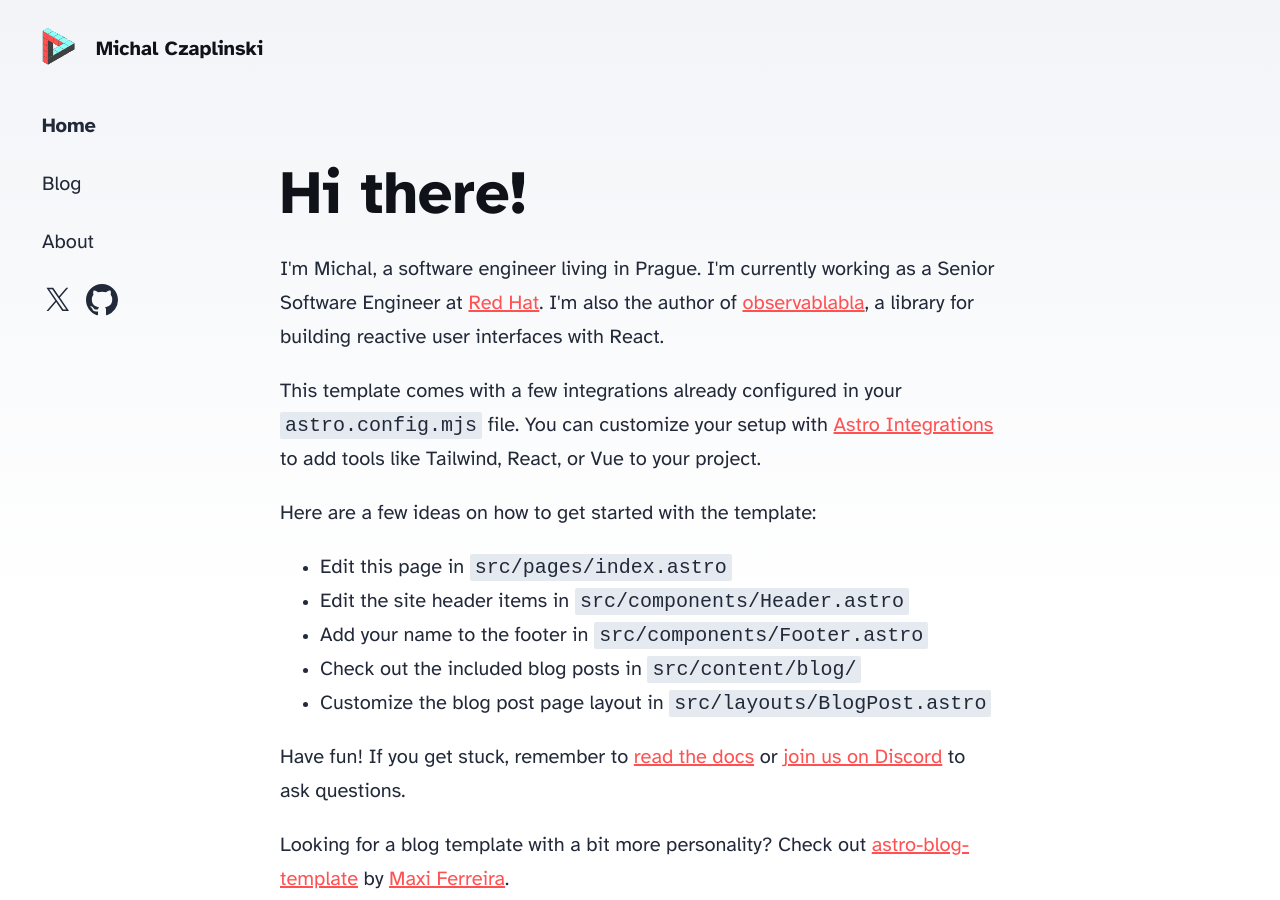
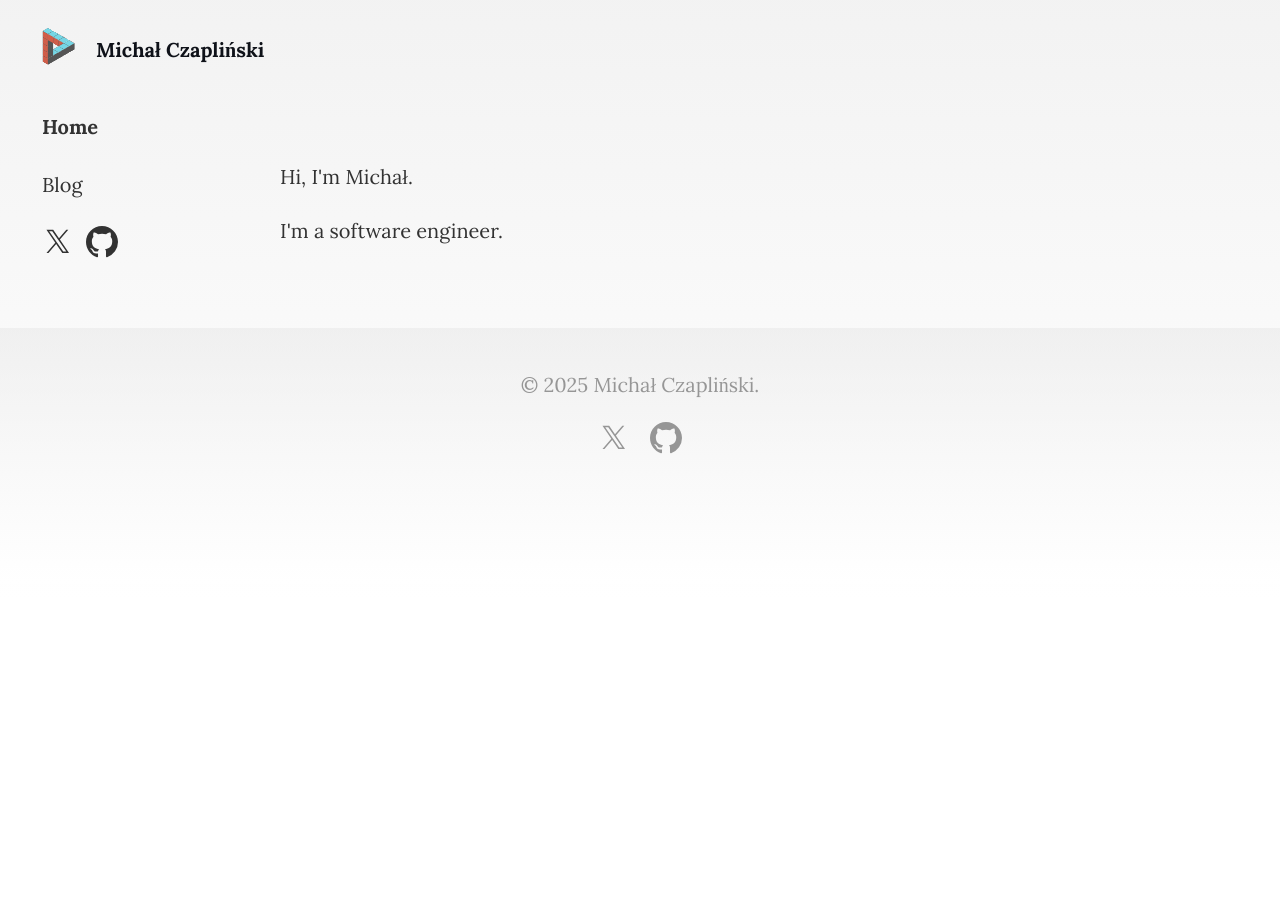
Before and after one commit to michalczaplinski/czaplinski.io, an Astro site: page / in a window 1280 px wide. Shown: the top 900 px of the page. After the commit the page ends 800 px from the top, so only its background shows below. Built offline with nearby package versions, Linux system fonts and the light colour scheme; Astro itself is replaced by a stand-in of ours; a web font is replaced by a local one.

Commit message:
Update personal branding: correct spelling of name in various components, enhance global styles with a pastel color palette, and replace font with Lora for improved aesthetics. Remove About page for a more streamlined site structure.

```diff
--- a/src/components/BaseHead.astro
+++ b/src/components/BaseHead.astro
@@ -1,8 +1,8 @@
 ---
 // Import the global.css file here so that it is included on
 // all pages through the use of the <BaseHead /> component.
-import '../styles/global.css';
-import { SITE_TITLE } from '../consts';
+import "../styles/global.css";
+import { SITE_TITLE } from "../consts";
 
 interface Props {
   title: string;
@@ -12,7 +12,7 @@ interface Props {
 
 const canonicalURL = new URL(Astro.url.pathname, Astro.site);
 
-const { title, description, image = '/blog-placeholder-1.jpg' } = Astro.props;
+const { title, description, image = "/blog-placeholder-1.jpg" } = Astro.props;
 ---
 
 <!-- Global Metadata -->
@@ -24,13 +24,25 @@ const { title, description, image = '/blog-placeholder-1.jpg' } = Astro.props;
   rel="alternate"
   type="application/rss+xml"
   title={SITE_TITLE}
-	href={new URL('rss.xml', Astro.site)}
+  href={new URL("rss.xml", Astro.site)}
 />
 <meta name="generator" content={Astro.generator} />
 
 <!-- Font preloads -->
-<link rel="preload" href="/fonts/atkinson-regular.woff" as="font" type="font/woff" crossorigin />
-<link rel="preload" href="/fonts/atkinson-bold.woff" as="font" type="font/woff" crossorigin />
+<link
+  rel="preload"
+  href="/fonts/lora-regular.woff2"
+  as="font"
+  type="font/woff2"
+  crossorigin
+/>
+<link
+  rel="preload"
+  href="/fonts/lora-bold.woff2"
+  as="font"
+  type="font/woff2"
+  crossorigin
+/>
 
 <!-- Canonical URL -->
 <link rel="canonical" href={canonicalURL} />
--- a/src/components/Footer.astro
+++ b/src/components/Footer.astro
@@ -3,10 +3,10 @@ const today = new Date();
 ---
 
 <footer>
-  &copy; {today.getFullYear()} Michal Czaplinski. All rights reserved.
+  &copy; {today.getFullYear()} Michał Czapliński.
   <div class="social-links">
     <a href="https://x.com/c_z_a_p_l_a" target="_blank">
-      <span class="sr-only">Follow Michal on X</span>
+      <span class="sr-only">Follow Michał on X</span>
       <svg viewBox="0 0 25 25" aria-hidden="true" width="32" height="32"
         ><path
           fill="currentColor"
--- a/src/components/Header.astro
+++ b/src/components/Header.astro
@@ -34,7 +34,6 @@ import { SITE_TITLE } from "../consts";
     <div class="navigation-links">
       <HeaderLink href="/">Home</HeaderLink>
       <HeaderLink href="/blog">Blog</HeaderLink>
-      <HeaderLink href="/about">About</HeaderLink>
       <div class="social-links">
         <a href="https://x.com/c_z_a_p_l_a" target="_blank">
           <span class="sr-only">Follow Michal on X</span>
@@ -73,7 +72,6 @@ import { SITE_TITLE } from "../consts";
     <div class="overlay-nav-links">
       <HeaderLink href="/">Home</HeaderLink>
       <HeaderLink href="/blog">Blog</HeaderLink>
-      <HeaderLink href="/about">About</HeaderLink>
       <!-- Social links can also be added here if desired on mobile -->
     </div>
   </div>
--- a/src/components/Logo.astro
+++ b/src/components/Logo.astro
@@ -105,10 +105,15 @@
 
   if (cubeWrapper && cubeContainer) {
     cubeWrapper.addEventListener("mouseenter", () => {
+      // Use a new class for continuous/repeated rotation on hover
       cubeContainer.classList.add("cube-container-rotating");
+      // Remove the initial animation class if it exists
+      cubeContainer.classList.remove("cube-container-rotate-once");
+      cubeContainer.classList.remove("cube-container-rotate-again");
     });
 
     cubeWrapper.addEventListener("mouseleave", () => {
+      // Remove the hover rotation class
       cubeContainer.classList.remove("cube-container-rotating");
     });
   }
@@ -137,8 +142,14 @@
     animation: rotatorinital 1.8s ease-in-out 0.7s reverse;
   }
 
+  .cube-container-rotate-again {
+    animation: rotatorinital 1.8s ease-in-out 0.7s reverse;
+  }
+
+  /* Add a class for hover rotation */
   .cube-container-rotating {
-    animation: rotator 1.8s ease-in-out 0.1s reverse infinite;
+    /* Use the rotator keyframes and make it repeat */
+    animation: rotator 1.8s linear infinite;
   }
 
   .cube {
--- a/src/consts.ts
+++ b/src/consts.ts
@@ -1,5 +1,5 @@
 // Place any global data in this file.
 // You can import this data from anywhere in your site by using the `import` keyword.
 
-export const SITE_TITLE = 'Michal Czaplinski';
-export const SITE_DESCRIPTION = 'Software Engineer';
+export const SITE_TITLE = "Michał Czapliński";
+export const SITE_DESCRIPTION = "Software Engineer";
--- a/src/pages/index.astro
+++ b/src/pages/index.astro
@@ -13,52 +13,9 @@ import { SITE_TITLE, SITE_DESCRIPTION } from "../consts";
   <body>
     <Header transition:persist />
     <main>
-      <h1>Hi there!</h1>
-      <p>
-        I'm Michal, a software engineer living in Prague. I'm currently working
-        as a Senior Software Engineer at <a href="https://www.redhat.com/"
-          >Red Hat</a
-        >. I'm also the author of <a
-          href="https://github.com/michal-hocko/observablabla">observablabla</a
-        >, a library for building reactive user interfaces with React.
-      </p>
-      <p>
-        This template comes with a few integrations already configured in your
-        <code>astro.config.mjs</code> file. You can customize your setup with
-        <a href="https://astro.build/integrations">Astro Integrations</a> to add
-        tools like Tailwind, React, or Vue to your project.
-      </p>
-      <p>Here are a few ideas on how to get started with the template:</p>
-      <ul>
-        <li>Edit this page in <code>src/pages/index.astro</code></li>
-        <li>
-          Edit the site header items in <code>src/components/Header.astro</code>
-        </li>
-        <li>
-          Add your name to the footer in <code>src/components/Footer.astro</code
-          >
-        </li>
-        <li>
-          Check out the included blog posts in <code>src/content/blog/</code>
-        </li>
-        <li>
-          Customize the blog post page layout in <code
-            >src/layouts/BlogPost.astro</code
-          >
-        </li>
-      </ul>
-      <p>
-        Have fun! If you get stuck, remember to
-        <a href="https://docs.astro.build/">read the docs</a>
-        or <a href="https://astro.build/chat">join us on Discord</a> to ask questions.
-      </p>
-      <p>
-        Looking for a blog template with a bit more personality? Check out
-        <a href="https://github.com/Charca/astro-blog-template"
-          >astro-blog-template</a
-        >
-        by <a href="https://twitter.com/Charca">Maxi Ferreira</a>.
-      </p>
+      Hi, I'm Michał.
+
+      <p>I'm a software engineer.</p>
     </main>
     <Footer />
   </body>
--- a/src/styles/global.css
+++ b/src/styles/global.css
@@ -5,38 +5,36 @@
  */
 
 :root {
-  --accent: #ff5151;
-  --accent-dark: #000d8a;
+  /* Pastel Palette */
+  --accent: #d05d49; /* Thistle */
+  --accent-dark: #438892;
+  --main-color: #555555; /* Dark Gray */
+  --theme-left: var(--accent); /* Thistle */
+  --theme-bottom: var(--main-color); /* Dark Gray */
+  --theme-top: #75d6e5; /* PowderBlue */
+
+  /* Grays and Blacks (adjust slightly if needed) */
   --black: 15, 18, 25;
-  --gray: 96, 115, 159;
-  --gray-light: 229, 233, 240;
-  --gray-dark: 34, 41, 57;
+  --gray-dark: 50, 50, 50; /* Softer Dark */
+  --gray: 150, 150, 150; /* Medium Gray */
+  --gray-light: 230, 230, 230; /* Lighter Gray */
   --gray-gradient: rgba(var(--gray-light), 50%), #fff;
   --box-shadow: 0 2px 6px rgba(var(--gray), 25%),
     0 8px 24px rgba(var(--gray), 33%), 0 16px 32px rgba(var(--gray), 33%);
-
-  --main-color: #404040;
-  --theme-left: #ff5151;
-  --theme-bottom: var(--main-color);
-  --theme-top: #8dfffb;
 }
 
 @font-face {
-  font-family: "Atkinson";
-  src: url("/fonts/atkinson-regular.woff") format("woff");
-  font-weight: 400;
+  font-family: "Lora";
+  src: url("/fonts/lora-regular.woff2") format("woff2");
+  font-weight: 400 700;
   font-style: normal;
   font-display: swap;
-}
-@font-face {
-  font-family: "Atkinson";
-  src: url("/fonts/atkinson-bold.woff") format("woff");
-  font-weight: 700;
-  font-style: normal;
-  font-display: swap;
+  unicode-range: U+0000-00FF, U+0131, U+0152-0153, U+02BB-02BC, U+02C6, U+02DA,
+    U+02DC, U+0304, U+0308, U+0329, U+2000-206F, U+20AC, U+2122, U+2191, U+2193,
+    U+2212, U+2215, U+FEFF, U+FFFD;
 }
 body {
-  font-family: "Atkinson", sans-serif;
+  font-family: "Lora", serif; /* Updated Font */
   margin: 0;
   padding: 0;
   text-align: left;
@@ -87,7 +85,7 @@ a {
   color: var(--accent);
 }
 a:hover {
-  color: var(--accent);
+  color: var(--accent-dark); /* Use darker accent on hover */
 }
 p {
   margin-bottom: 1em;
```
Also changed, not shown: src/pages/about.astro (deleted, +0 -85 lines), public/fonts/lora-regular.woff2 (added). Lines whose indentation alone changed are shown as unchanged.
